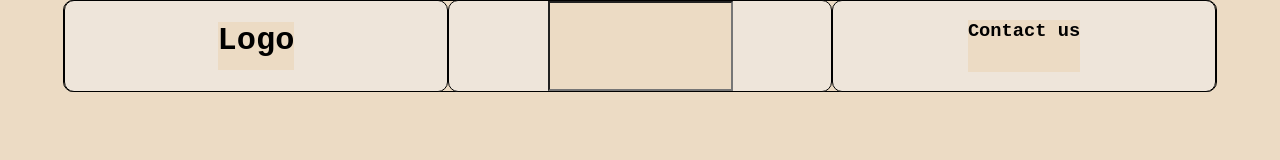
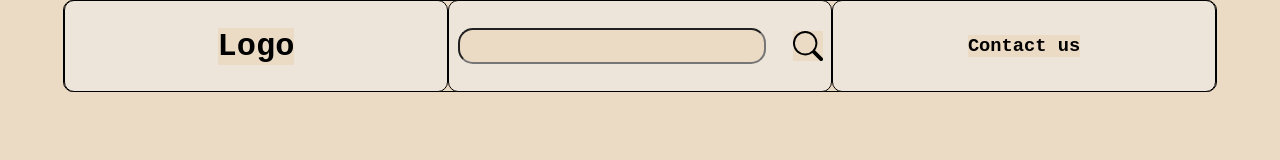
Before and after one commit to pmelagiri213/localrepo, a plain HTML site: page index.html in a window 1280 px wide. Drawn offline with Linux system fonts and the light colour scheme.

Commit message:
Updated all the edited files.

```diff
--- a/index.css
+++ b/index.css
@@ -36,5 +36,19 @@ div{
     border-radius: 10px;
     display: flex;
     flex-direction: row;
-    justify-content: center;
+    justify-content: space-around;
+    gap: 10px;
+    align-items: center;
 }
+
+#search-bar input{
+    width: 300px;
+    height: 30px;
+    border-radius: 15px;
+}
+
+#search-bar svg{
+    width: 30px;
+    height: 30px;
+    color: black;
+}
--- a/index.html
+++ b/index.html
@@ -14,6 +14,9 @@
         </div>
         <div id="search-bar">
             <input type="text">
+            <svg xmlns="http://www.w3.org/2000/svg" width="16" height="16" fill="currentColor" class="bi bi-search" viewBox="0 0 16 16">
+                <path d="M11.742 10.344a6.5 6.5 0 1 0-1.397 1.398h-.001q.044.06.098.115l3.85 3.85a1 1 0 0 0 1.415-1.414l-3.85-3.85a1 1 0 0 0-.115-.1zM12 6.5a5.5 5.5 0 1 1-11 0 5.5 5.5 0 0 1 11 0"/>
+            </svg>
         </div>
         <div id="contact">
             <h3>Contact us</h3>
```
